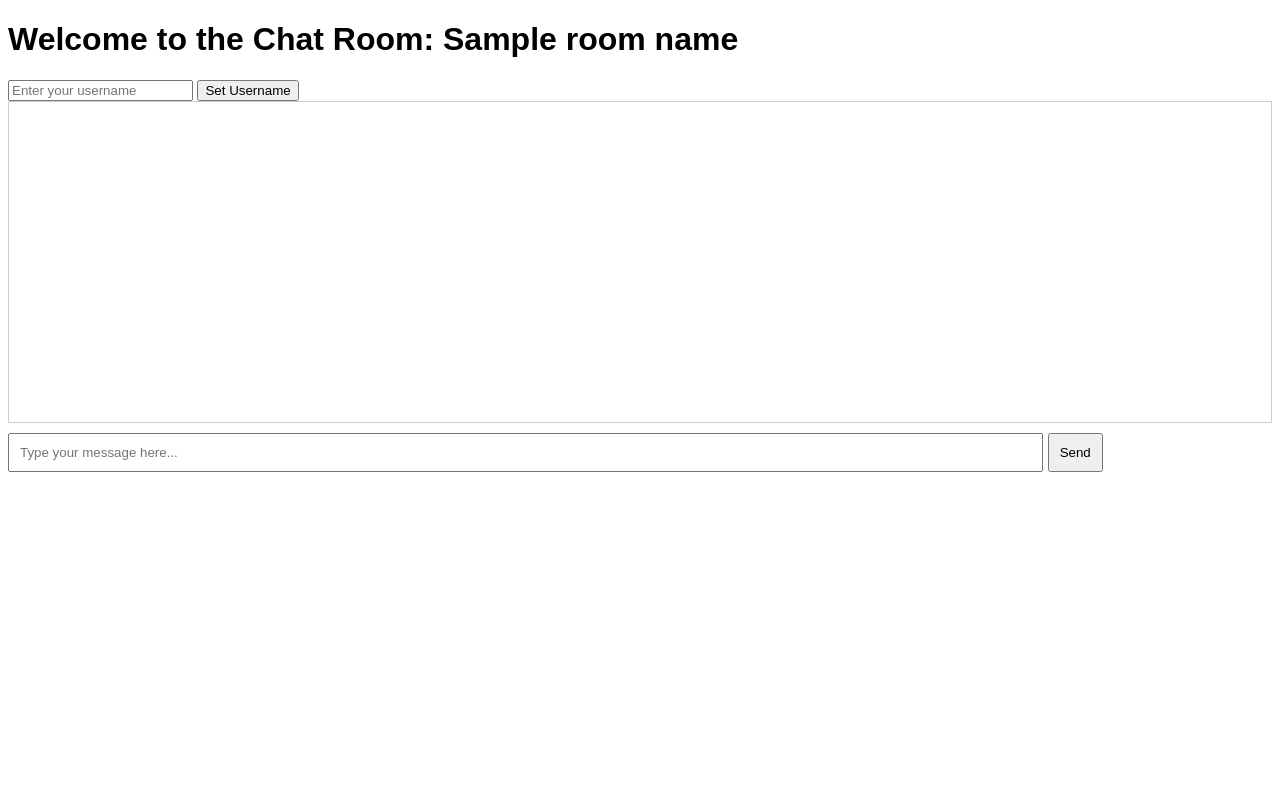
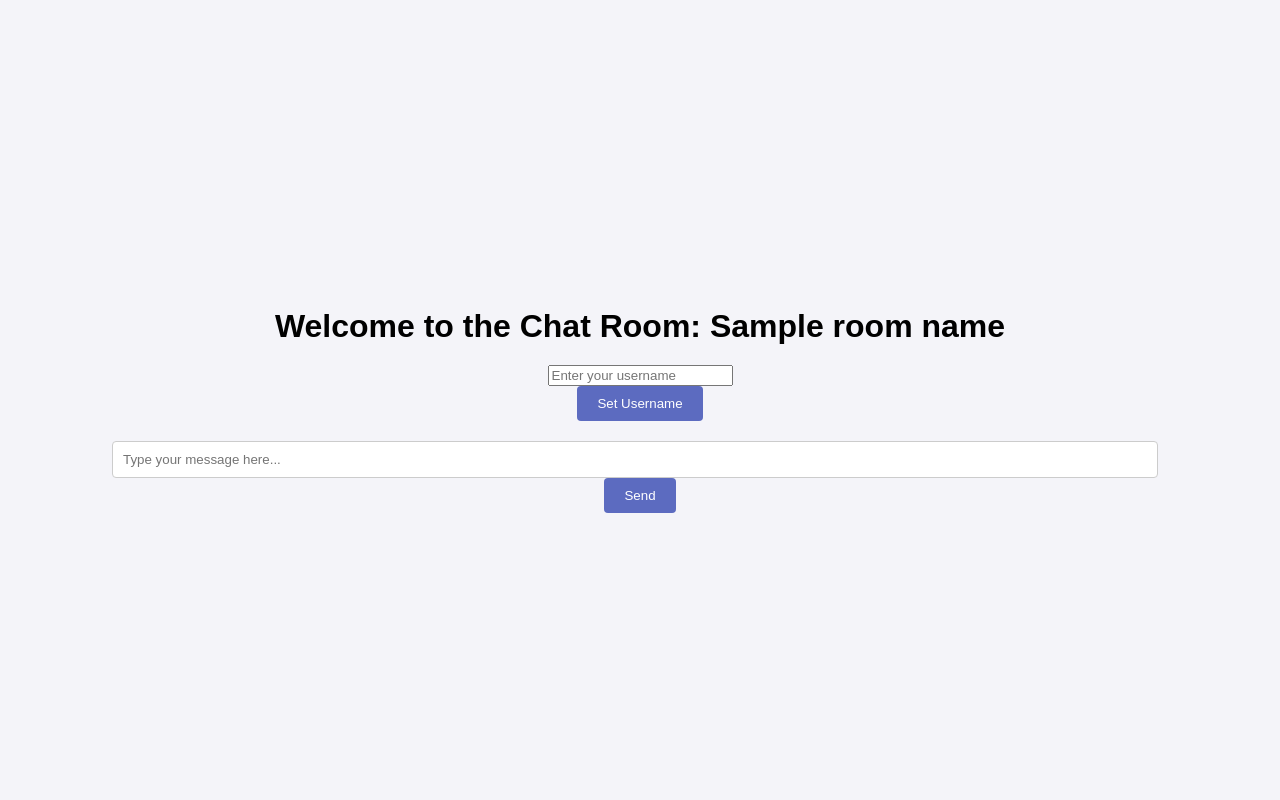
Before and after one commit to JamesGould1/djangoChatApp, a Django app: template chatapp/chat/templates/chat/room.html in a window 1280 px wide. Run offline with Django 5.2, Linux system fonts and the light colour scheme; the template is opened without the code that fills it: most values are stand-ins (such as "Sample title", 1, 10 or a date in 2020).

Commit message:
added further styling and backend for username

```diff
--- a/chatapp/chat/consumers.py
+++ b/chatapp/chat/consumers.py
@@ -25,6 +25,7 @@ class ChatConsumer(AsyncWebsocketConsumer):
     # Receive message from WebSocket
     async def receive(self, text_data):
         text_data_json = json.loads(text_data)
+        username = text_data_json['username']
         message = text_data_json['message']
 
         # Send message to room group
@@ -32,15 +33,18 @@ class ChatConsumer(AsyncWebsocketConsumer):
             self.room_group_name,
             {
                 'type': 'chat_message',
+                'username': username,
                 'message': message
             }
         )
 
     # Receive message from room group
     async def chat_message(self, event):
+        username = event['username']
         message = event['message']
 
         # Send message to WebSocket
         await self.send(text_data=json.dumps({
-            'message': message
+            'message': message,
+            'username': username
         }))
--- /dev/null
+++ b/chatapp/chat/templates/chat/room.css
@@ -0,0 +1,68 @@
+    body {
+        font-family: Arial, sans-serif;
+        background-color: #f4f4f9;
+        margin: 0;
+        padding: 0;
+        display: flex;
+        flex-direction: column;
+        justify-content: center;
+        align-items: center;
+        height: 100vh;
+    }
+
+    h1 {
+        font-size: 2rem;
+        margin-bottom: 20px;
+    }
+
+    .chat-container {
+        width: 80%;
+        max-width: 600px;
+        background-color: white;
+        border-radius: 8px;
+        padding: 20px;
+        box-shadow: 0 0 10px rgba(0, 0, 0, 0.1);
+    }
+
+    #chat-log {
+        max-height: 400px;
+        overflow-y: scroll;
+        margin-bottom: 20px;
+    }
+
+    #chat-message-input {
+        width: 80%;
+        padding: 10px;
+        border-radius: 4px;
+        border: 1px solid #ccc;
+        margin-right: 10px;
+    }
+
+    #chat-message-input-btn, #set-username-btn {
+        padding: 10px 20px;
+        background-color: #5c6bc0;
+        color: white;
+        border: none;
+        border-radius: 4px;
+        cursor: pointer;
+    }
+
+    #chat-message-input-btn:hover, #set-username-btn:hover {
+        background-color: #3f4b8e;
+    }
+
+    .message {
+        padding: 5px;
+        margin-bottom: 10px;
+        border-bottom: 1px solid #ccc;
+    }
+
+    .username {
+        font-weight: bold;
+        color: #3f4b8e;
+    }
+
+    .message-text {
+        margin-left: 10px;
+        color: #333;
+    }
--- a/chatapp/chat/templates/chat/room.html
+++ b/chatapp/chat/templates/chat/room.html
@@ -2,41 +2,7 @@
 <html>
 <head>
     <title>Chat Room</title>
-    <style>
-        body {
-            font-family: Arial, sans-serif;
-        }
-
-        #chat-log {
-            border: 1px solid #ccc;
-            height: 300px;
-            overflow-y: auto;
-            padding: 10px;
-            margin-bottom: 10px;
-        }
-
-        #chat-message-input {
-            width: 80%;
-            padding: 10px;
-        }
-
-        #chat-message-input-btn {
-            padding: 10px;
-        }
-
-        .message {
-            margin-bottom: 10px;
-        }
-
-        .username {
-            font-weight: bold;
-        }
-
-        .message-text {
-            margin-left: 10px;
-        }
-
-    </style>
+    <link rel="stylesheet" href="room.css">
 </head>
 <body>
     <h1>Welcome to the Chat Room: {{ room_name }}</h1>
```
Also changed, not shown: 1 other file.
